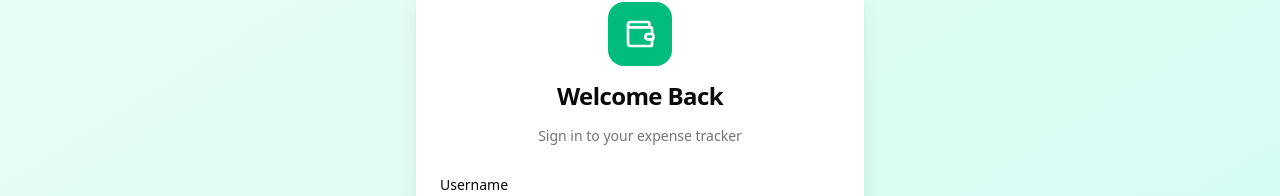
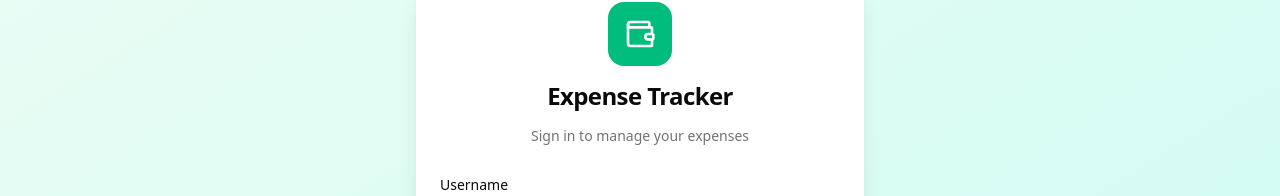
Before and after one commit to adeeloffice/expense-tracker, a Next.js app: page / in a window 1280 px wide. Shown: the part 172-368 px from the top of the page. Built offline with nearby package versions, Linux system fonts and the light colour scheme; no server answers.

Commit message:
fix: update login page text

```diff
--- a/src/components/login-screen.tsx
+++ b/src/components/login-screen.tsx
@@ -203,12 +203,12 @@ export function LoginScreen() {
             <Wallet className="w-8 h-8 text-white" />
           </div>
           <CardTitle className="text-2xl font-bold tracking-tight">
-            {isSignUp ? "Create Account" : "Welcome Back"}
+            {isSignUp ? "Create Account" : "Expense Tracker"}
           </CardTitle>
           <CardDescription>
             {isSignUp
-              ? "Sign up to start tracking your expenses"
-              : "Sign in to your expense tracker"}
+              ? "Create your account to start tracking expenses"
+              : "Sign in to manage your expenses"}
           </CardDescription>
         </CardHeader>
         <CardContent>
```
